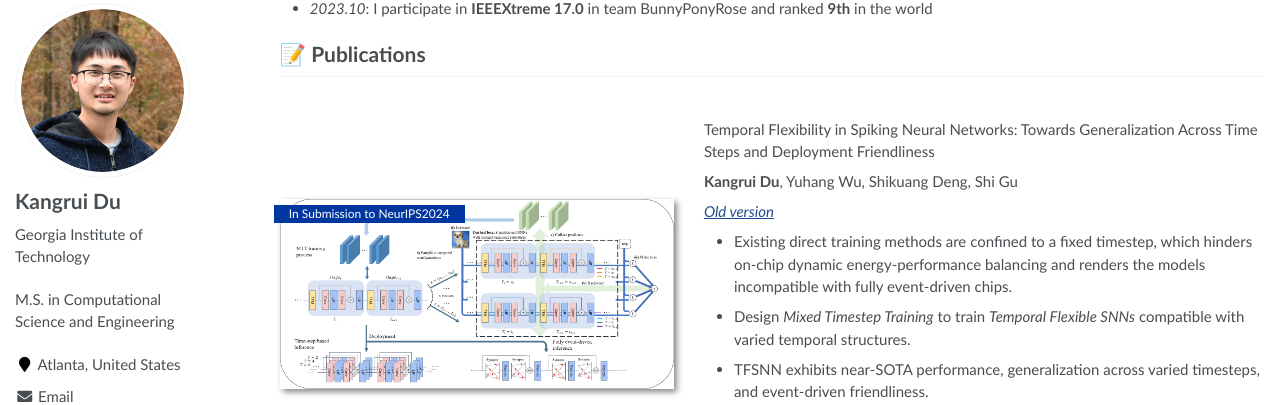
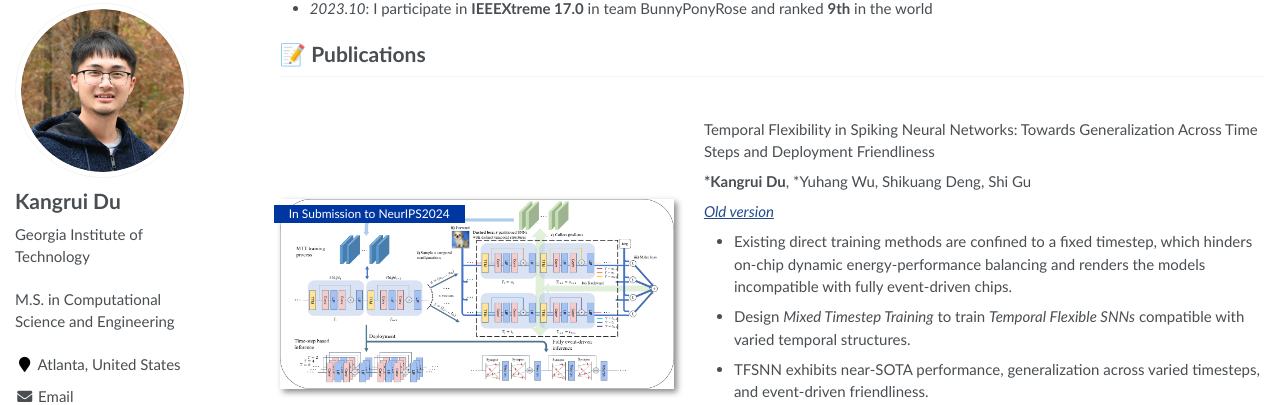
Before and after one commit to Rockdu/Rockdu.github.io, a Jekyll site: the page built from _pages/about.md, in a window 1280 px wide and 900 px high, scrolled down 314 px. Shown: the part 88-493 px from the top of the window. Built offline with Jekyll 4.4.1, drawn with Linux system fonts in a browser that asks for light colours.

Commit message:
update pub

```diff
--- a/_pages/about.md
+++ b/_pages/about.md
@@ -36,7 +36,7 @@ My current research interests mainly lie in building systems for fast and effici
 
 Temporal Flexibility in Spiking Neural Networks: Towards Generalization Across Time Steps and Deployment Friendliness
 
-**Kangrui Du**, Yuhang Wu, Shikuang Deng, Shi Gu
+**\*Kangrui Du**, \*Yuhang Wu, Shikuang Deng, Shi Gu
 
 [*Old version*](https://openreview.net/forum?id=RmQAKu1wCe) <strong><span class='show_paper_citations' data='DhtAFkwAAAAJ:ALROH1vI_8AC'></span></strong>
 - Existing direct training methods are confined to a fixed timestep, which hinders on-chip dynamic energy-performance balancing and renders the models incompatible with fully event-driven chips.
```
